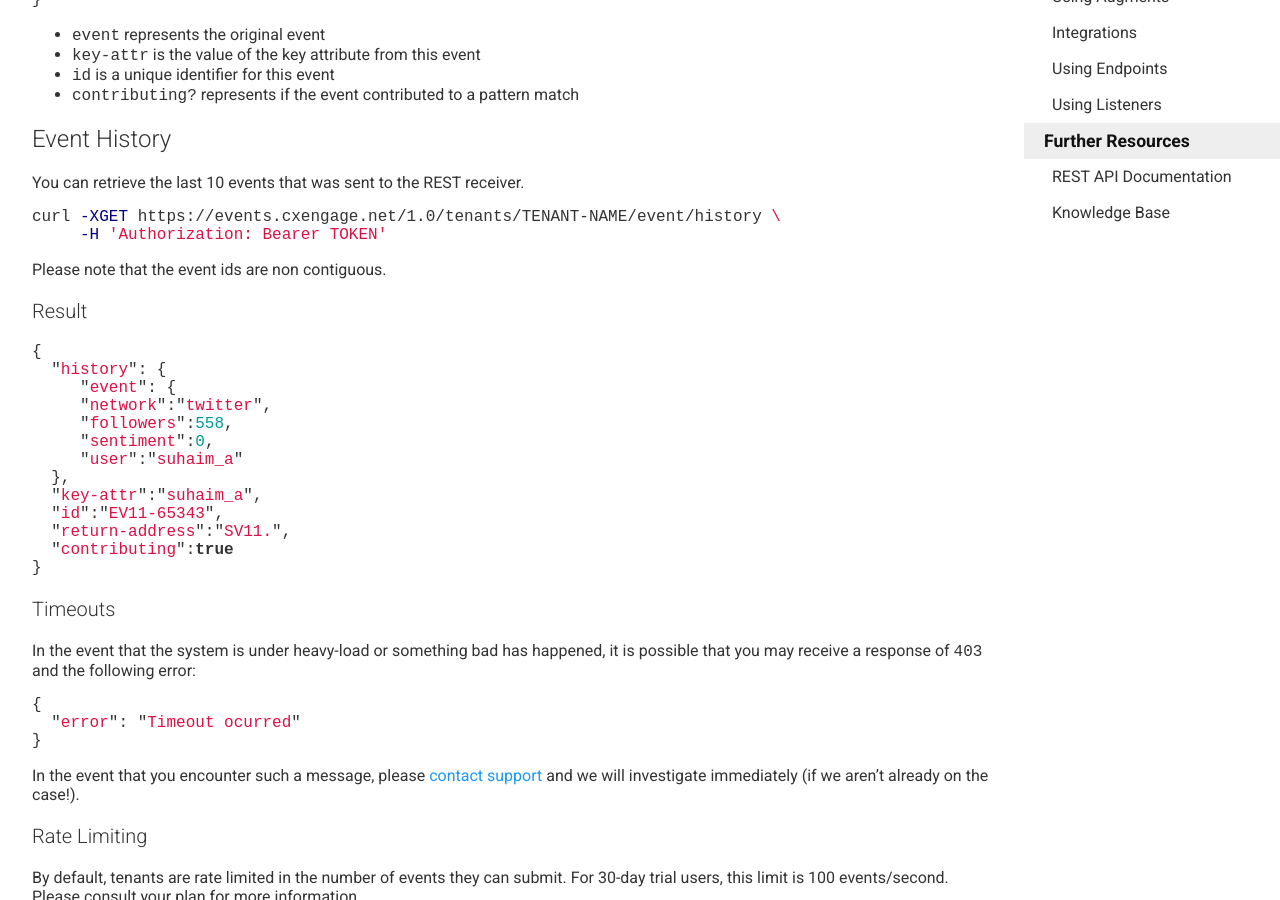
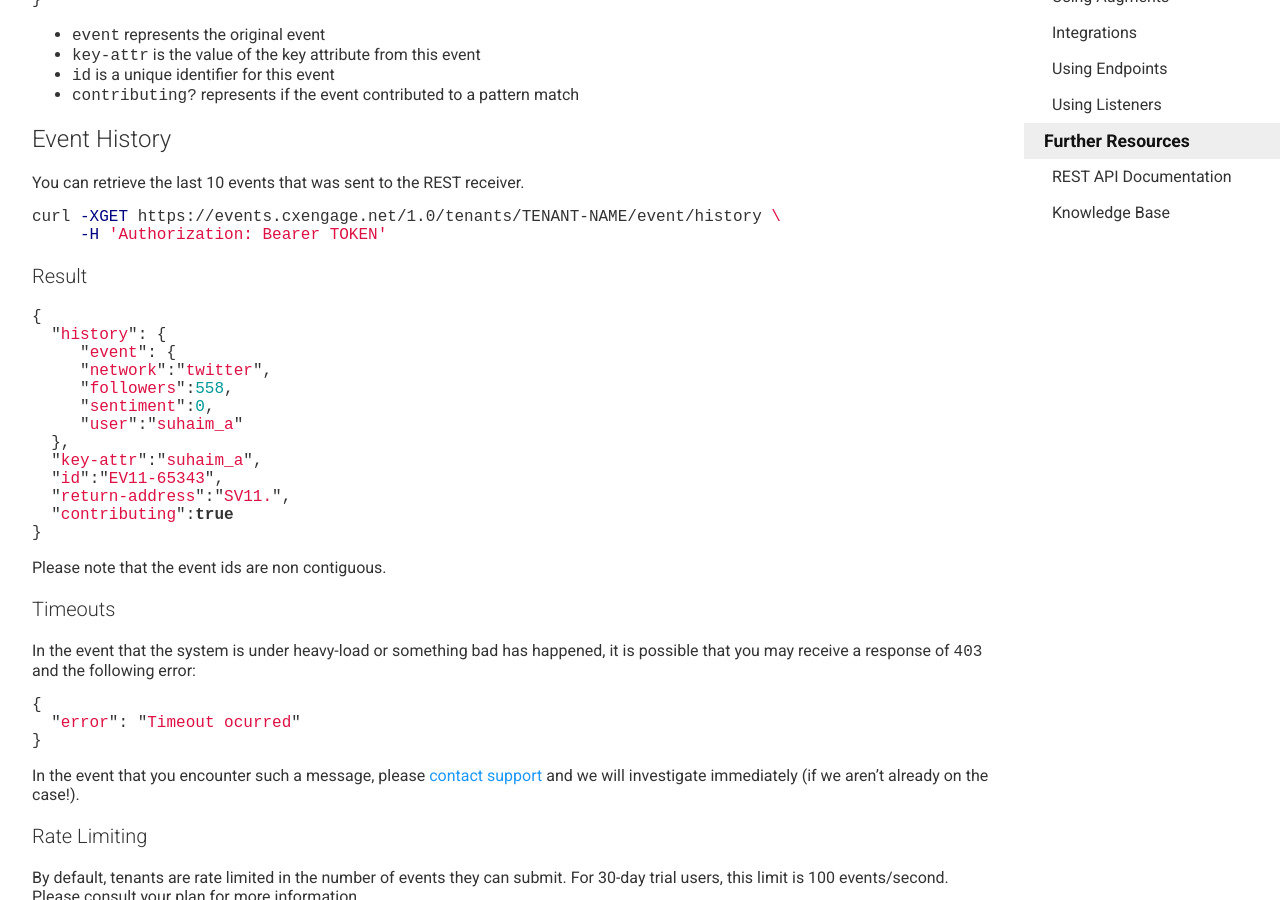
Before and after one commit to ianbishop/userevents.github.io, a Jekyll site: the page built from docs/custom-events.md, in a window 1280 px wide and 900 px high, scrolled down 809 px. Built offline with Jekyll 4.4.1, drawn with Linux system fonts in a browser that asks for light colours; Markdown is read by kramdown in place of the engine named in the settings; part of the change alters nothing that is shown.

```diff
--- a/docs/custom-events.md
+++ b/docs/custom-events.md
@@ -58,8 +58,6 @@ curl -XGET https://events.cxengage.net/1.0/tenants/TENANT-NAME/event/history \
      -H 'Authorization: Bearer TOKEN'
 {% endhighlight %}
 
-Please note that the event ids are non contiguous.
-
 ### Result
 
 {% highlight javascript %}
@@ -77,6 +75,8 @@ Please note that the event ids are non contiguous.
   "contributing":true
 }
 {% endhighlight %}
+
+Please note that the event ids are non contiguous.
 
 
 ### Timeouts
```
